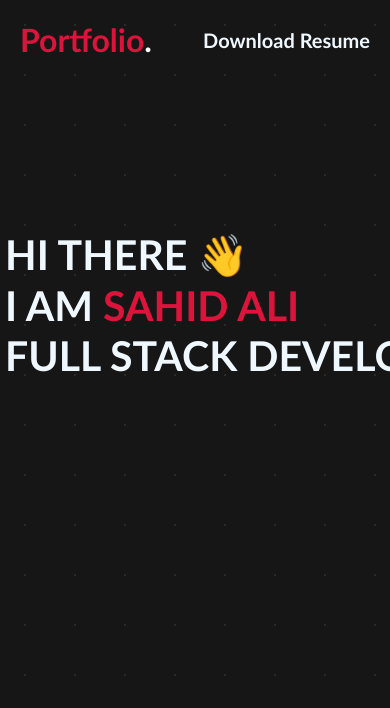
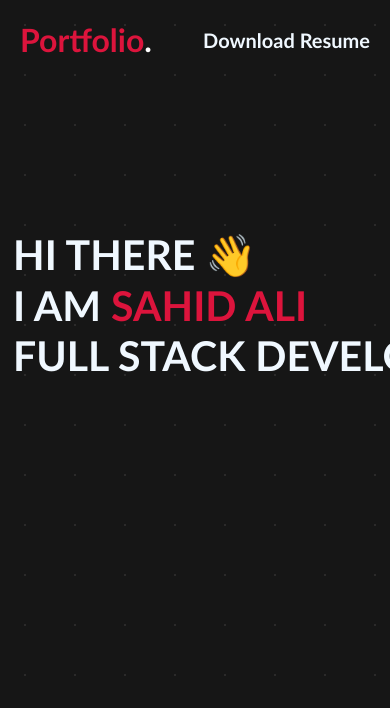
Before and after one commit to Rehanakjonbhalo/Sahidalirehan, a plain HTML site: page index.html in a window 390 px wide. Shown: the top 708 px of the page. Drawn offline with nearby package versions, Linux system fonts and the light colour scheme; a small style sheet from the web is missing.

Commit message:
Update style.css

```diff
--- a/style.css
+++ b/style.css
@@ -683,7 +683,7 @@ a{
   height: 300vh;
  }
  #center{
-  margin:  5px;
+  margin:  13px;
   margin-top: 150px;
 }
  .video{
```
